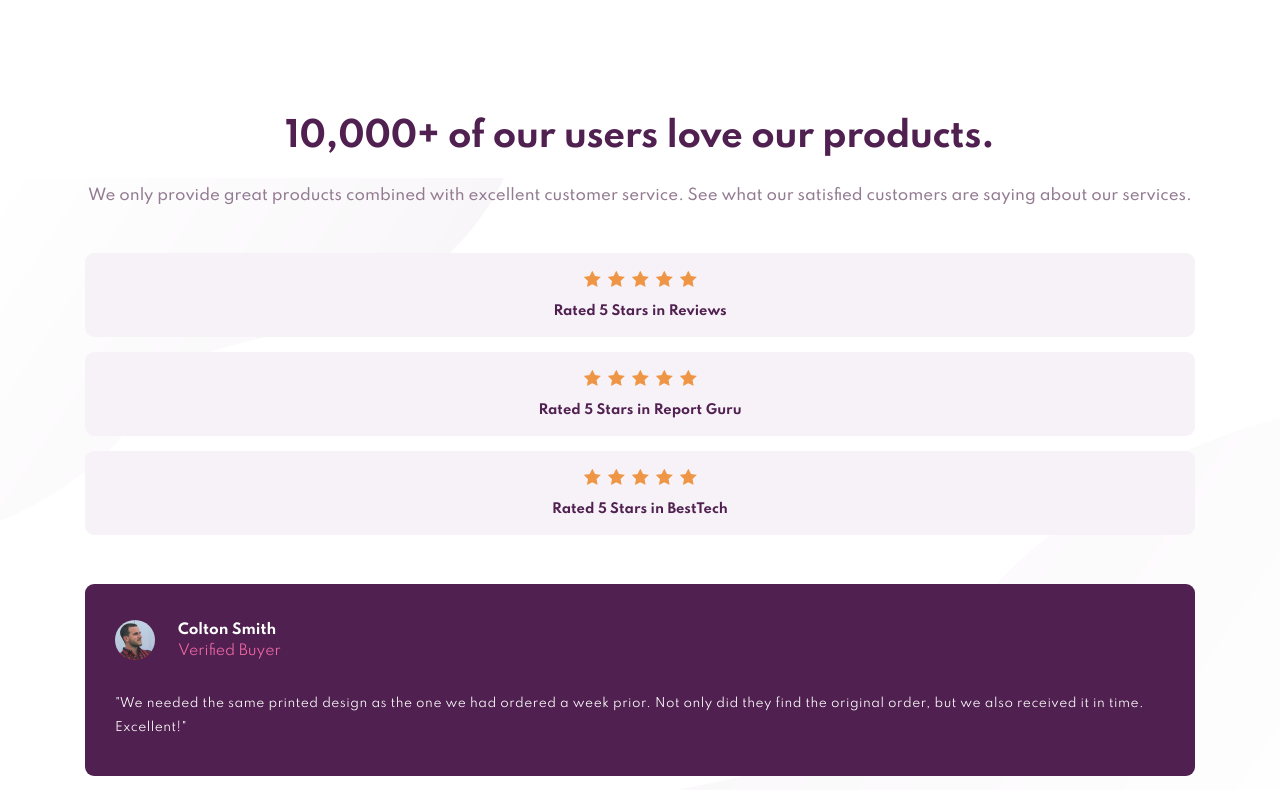
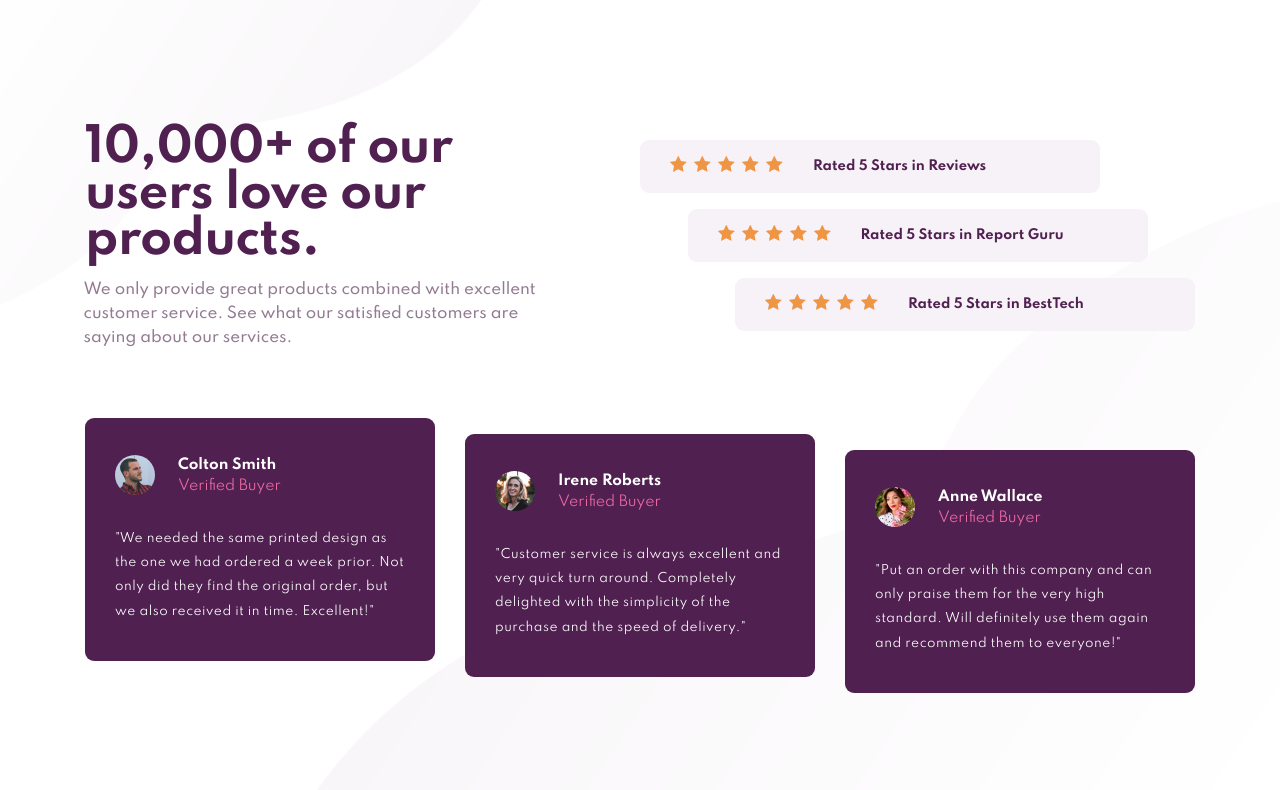
Before and after one commit to juavauj/FEM-SPS, a website: page index.html in a window 1280 px wide. Shown: the top 790 px of the page. Drawn offline with nearby package versions, Linux system fonts and the light colour scheme; files that its build step writes are made by us from their sources.

Commit message:
Final result
- All responsive and design.

```diff
--- a/app/scss/components/info.scss
+++ b/app/scss/components/info.scss
@@ -1,16 +1,34 @@
 @use "../util/" as *;
 
 .info {
+  header {
+    grid-area: header;
+
+    @include breakpoint(large) {
+      text-align: start;
+      padding-right: rem(105);
+      margin-bottom: rem(68);
+    }
+  }
   &__title {
     h1 {
       margin-bottom: rem(30);
       font-size: rem(34);
       letter-spacing: rem(-0.5);
+
+      @include breakpoint(large) {
+        margin-bottom: rem(15);
+        font-size: rem(46);
+      }
     }
   }
 
   &__desc {
     margin: 0 rem(-5.5) rem(45);
+
+    @include breakpoint(large) {
+      margin: 0 rem(-1.5);
+    }
 
     p {
       color: var(--dark-gray-mag);
@@ -20,8 +38,15 @@
   }
 
   &__reviews {
+    grid-area: stars;
+
+    @include breakpoint(large) {
+      margin-top: rem(15);
+    }
     .reviews__box {
       border-radius: rem(9);
+      background-color: var(--light-gray-mag);
+      padding: rem(18) 0;
 
       &:not(:last-child) {
         margin-bottom: rem(15);
@@ -31,11 +56,37 @@
         margin-bottom: rem(49);
       }
 
-      background-color: var(--light-gray-mag);
-      padding: rem(18) 0;
+      @include breakpoint(large) {
+        display: flex;
+        align-items: center;
+        padding: rem(16) 0;
+        padding-left: rem(30);
+
+        &:not(:last-child) {
+          margin-bottom: rem(16);
+        }
+
+        &:first-child {
+          margin-right: rem(95);
+        }
+
+        &:nth-child(2) {
+          margin: 0 rem(47.5) rem(16);
+        }
+
+        &:last-child {
+          margin-left: rem(95);
+          margin-bottom: 0;
+        }
+      }
 
       .box__stars {
         margin-bottom: rem(12);
+
+        @include breakpoint(large) {
+          margin-bottom: 0;
+          padding-right: rem(30);
+        }
       }
 
       .box__desc {
@@ -49,14 +100,48 @@
     }
   }
 
-  &__people {
+  section {
+    grid-area: people;
+    grid-column: 1 / 3;
+  }
+
+  &__people-box {
+    display: flex;
+    flex-direction: column;
+
+    @include breakpoint(large) {
+      flex-direction: row;
+      gap: rem(30);
+    }
+
+    .info__people {
       border-radius: rem(9);
       background-color: var(--very-dark-mag);
-    padding: rem(36) rem(30);
+      padding: rem(37) rem(30);
       text-align: start;
 
       &:not(:last-child) {
         margin-bottom: rem(16);
+
+        @include breakpoint(large) {
+          margin-bottom: 0;
+        }
+      }
+
+      @include breakpoint(large) {
+        max-width: rem(350);
+
+        &:first-child {
+          margin-bottom: rem(32);
+        }
+
+        &:nth-child(2) {
+          margin: rem(16) 0;
+        }
+
+        &:last-child {
+          margin-top: rem(32);
+        }
       }
 
       .info__people-header {
@@ -92,10 +177,11 @@
           p {
             color: var(--white);
             line-height: 2;
-              letter-spacing: rem(.5);
+            letter-spacing: rem(0.5);
             font-size: rem(12.1);
           }
         }
       }
     }
   }
+}
--- a/app/scss/globals/boilerplate.scss
+++ b/app/scss/globals/boilerplate.scss
@@ -4,7 +4,7 @@ html {
   font-size: 100%;
   box-sizing: border-box;
 
-  background: url(/images/bg-mobile.png) no-repeat center center fixed;
+  background: url(/images/bg-mobile.png) no-repeat top left fixed;
   -webkit-background-size: cover;
   -moz-background-size: cover;
   -o-background-size: cover;
--- a/app/scss/globals/layout.scss
+++ b/app/scss/globals/layout.scss
@@ -6,6 +6,13 @@
 
   @include breakpoint(large) {
     max-width: rem(1110);
-    margin: rem(120) auto rem(99);
+    margin: rem(125) auto rem(99);
+
+    display: grid;
+    grid-template-columns: 1fr 1fr;
+    grid-template-rows: 1fr 1fr;
+    grid-template-areas:
+    "header stars"
+    "people people";
   }
 }
--- a/index.html
+++ b/index.html
@@ -77,6 +77,9 @@
             </div>
           </div>
         </div>
+      </main>
+      <section>
+        <div class="info__people-box">
           <div class="info__people">
             <div class="info__people-header">
               <div class="people__img">
@@ -111,8 +114,8 @@
               <div class="people__review">
                 <p>
                   "Customer service is always excellent and very quick turn
-                around. Completely delighted with the simplicity of the purchase
-                and the speed of delivery."
+                  around. Completely delighted with the simplicity of the
+                  purchase and the speed of delivery."
                 </p>
               </div>
             </div>
@@ -130,14 +133,15 @@
             <div class="info__people-main">
               <div class="people__review">
                 <p>
-                "Put an order with this company and can only praise them for the
-                very high standard. Will definitely use them again and recommend
-                them to everyone!"
+                  "Put an order with this company and can only praise them for
+                  the very high standard. Will definitely use them again and
+                  recommend them to everyone!"
                 </p>
               </div>
             </div>
           </div>
-      </main>
+        </div>
+      </section>
     </div>
     <footer>
       <div class="attribution">
```
Also changed, not shown: images/bg-mobile.png. Lines whose indentation alone changed are shown as unchanged.
